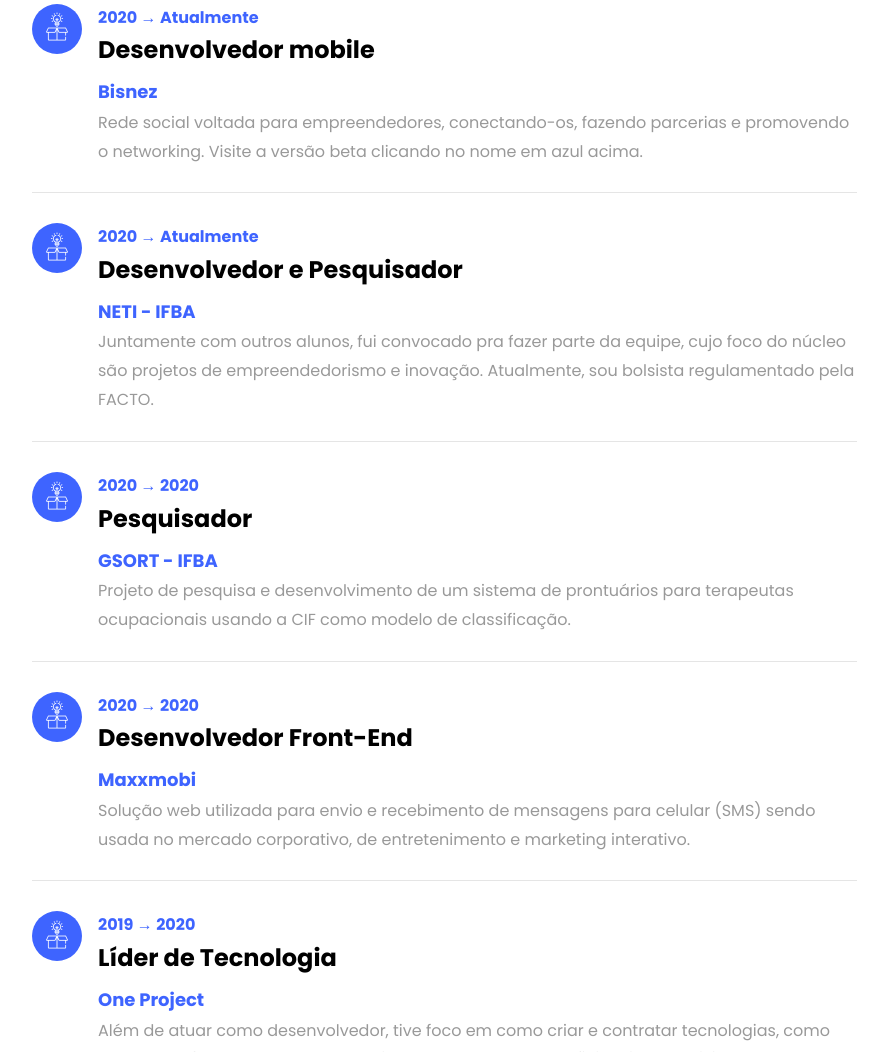
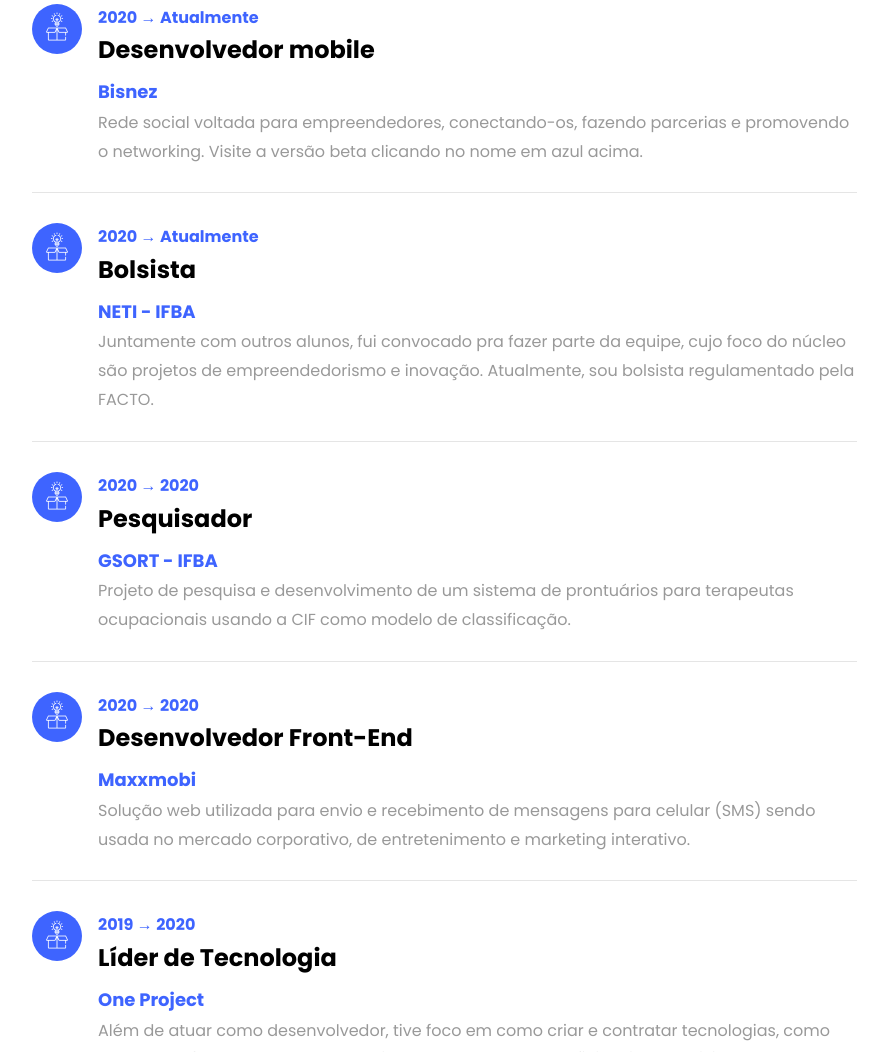
Before and after one commit to victormdev/victormdev.github.io, a plain HTML site: page index.html in a window 1280 px wide. Shown: the part 2338-3390 px from the top of the page, without its empty margins (338-1226 px from the left). Drawn offline with Linux system fonts and the light colour scheme; files whose address does not match are found by name.

Commit message:
Update index.html

```diff
--- a/index.html
+++ b/index.html
@@ -165,7 +165,7 @@
 					    	</div>
 					    	<div class="text pl-3">
 		    					<span class="date">2020 → Atualmente</span>
-		    					<h2>Desenvolvedor e Pesquisador</h2>
+		    					<h2>Bolsista</h2>
 		    					<span class="position"><a href="#" target="_blank">NETI - IFBA</a></span>
 		    					<p>Juntamente com outros alunos, fui convocado pra fazer parte da equipe, cujo foco do núcleo são projetos de empreendedorismo e inovação. Atualmente, sou bolsista regulamentado pela FACTO.</p>
 		    				</div>
```
